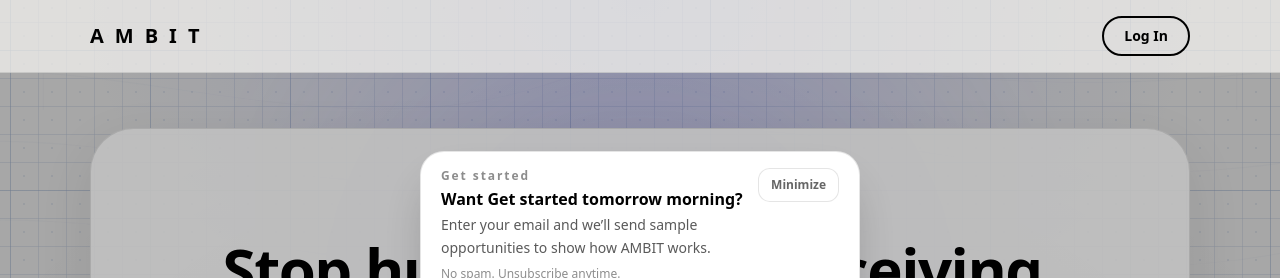
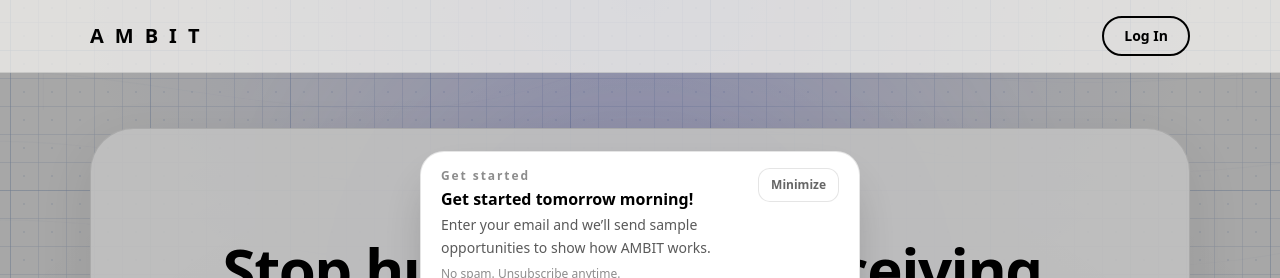
Before and after one commit to seansevrix/ambit, a Next.js app: page / in a window 1280 px wide. Shown: the top 278 px of the page. Built offline with nearby package versions, Linux system fonts and the light colour scheme; no server answers.

Commit message:
Update CallRequestWidget

```diff
--- a/app/components/CallRequestWidget.tsx
+++ b/app/components/CallRequestWidget.tsx
@@ -214,7 +214,7 @@ export default function CallRequestWidget() {
               Get started
             </div>
             <div className="mt-1 text-base font-black leading-snug text-black">
-              Want Get started tomorrow morning?
+              Get started tomorrow morning!
             </div>
             <div className="mt-1 text-sm leading-relaxed text-black/65">
               Enter your email and we’ll send sample opportunities to show how
```
